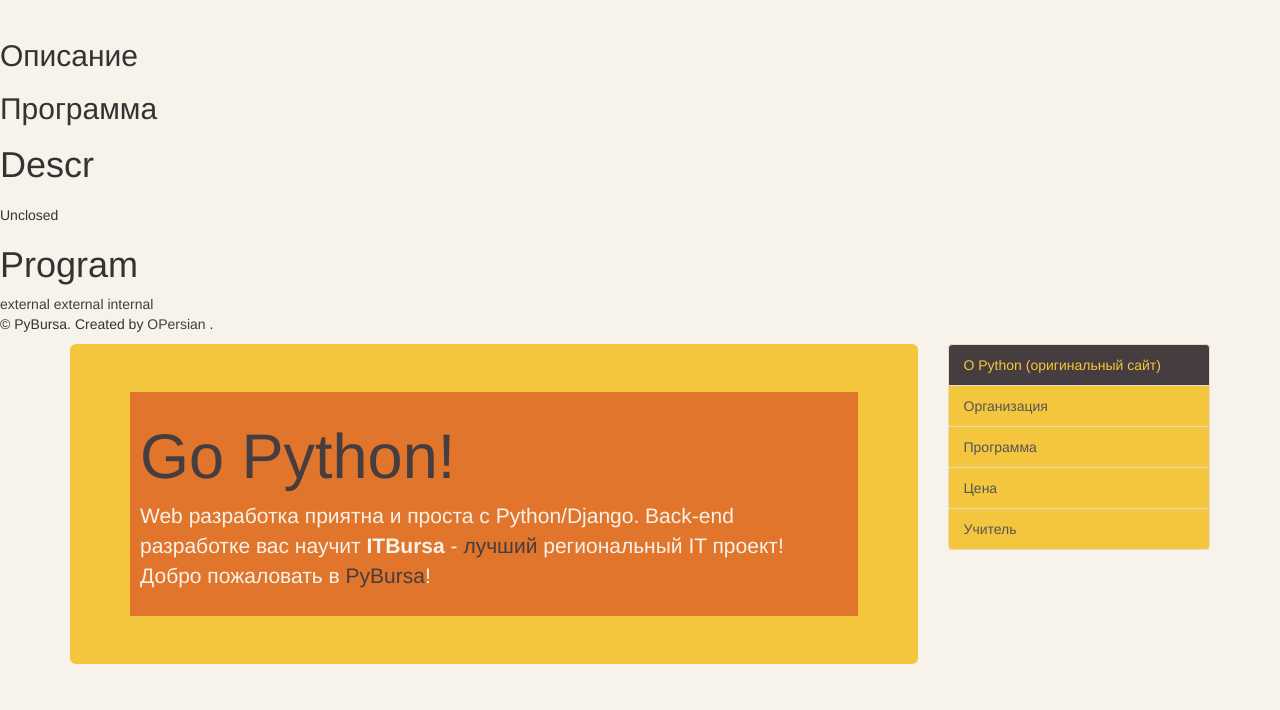
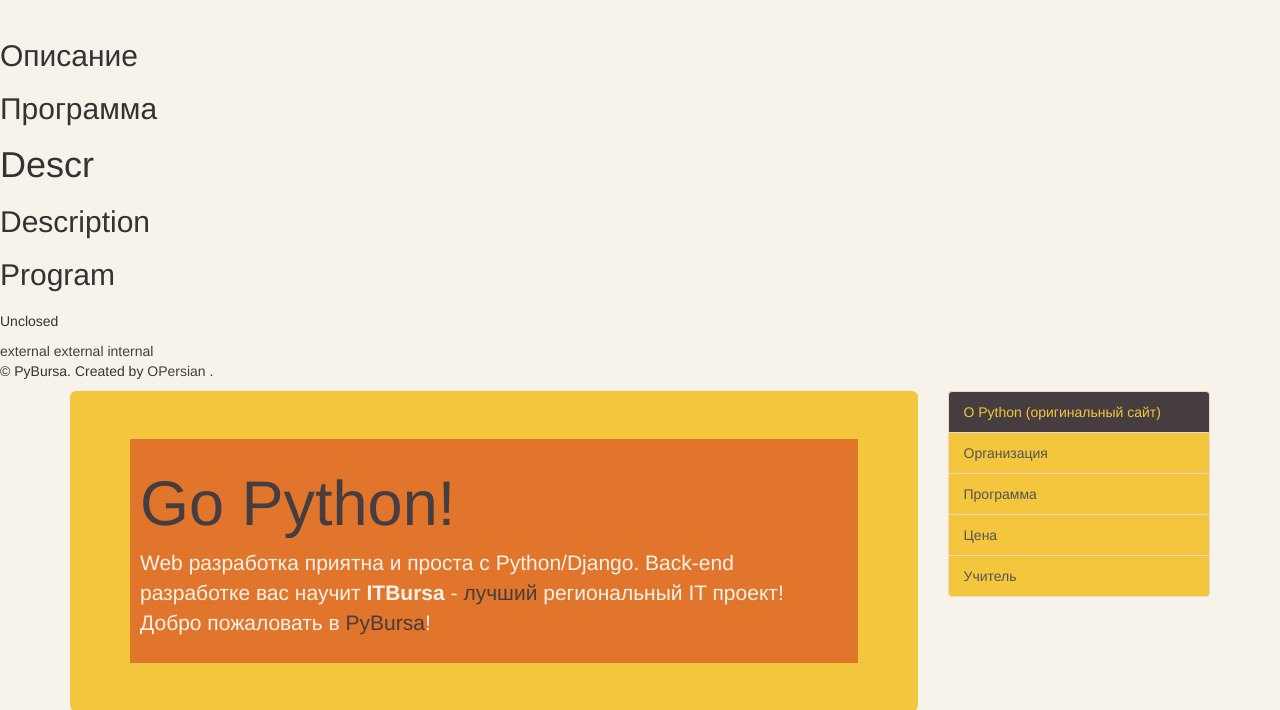
Before and after one commit to BrinNatasha/dj101_trial_repo, a Python web app: template templates/test_index.html in a window 1280 px wide. Shown: the part 51-761 px from the top of the page. Run offline with Jinja, Linux system fonts and the light colour scheme; the template is opened without the code that fills it, so the values that code supplies are empty; some libraries are stand-ins or nearby versions.

Commit message:
added h-tags latin

```diff
--- a/templates/test_index.html
+++ b/templates/test_index.html
@@ -40,12 +40,14 @@
     <h2>Описание</h2>
     <h2>Программа</h2>
     <h1>Descr</h1>
+    <h2>Description</h2>
+    <h2>Program</h2>
     <h1></h1>
     <p></p>
     <span></span>
     <span>Unclosed
     </p>
-    <h1>Program</h1>
+    <!--<h1>Program</h1>-->
 
 
 <a href = "https://dev.by/lenta/ciklum/it-jam-2015-it-innovatsii-i-obrazovanie" target="_blank">external</a>
```
